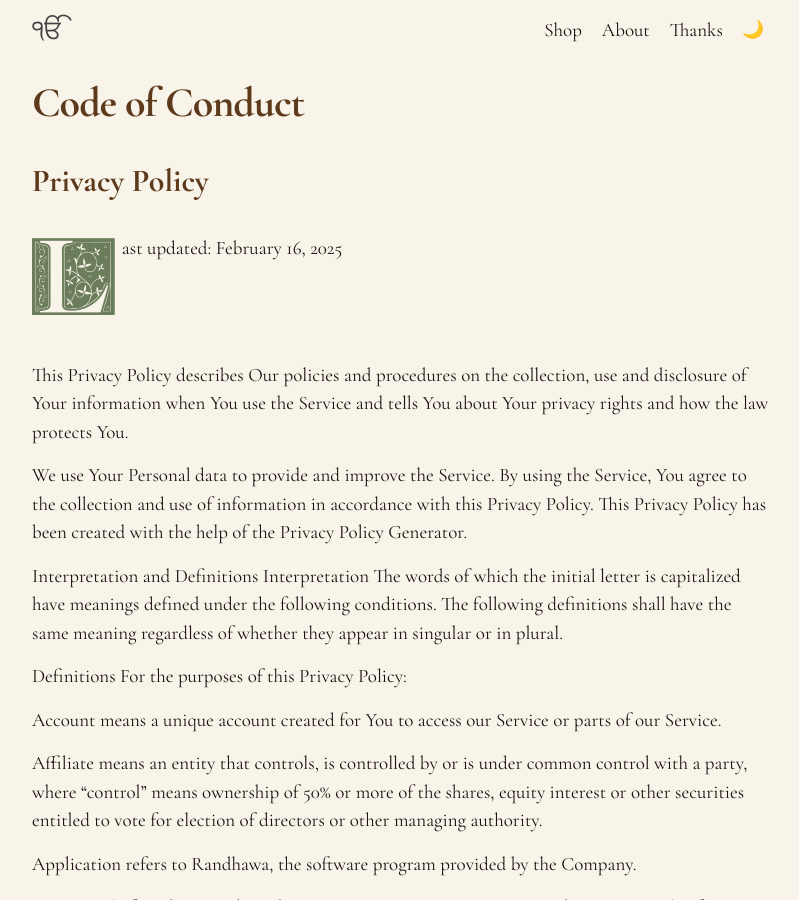
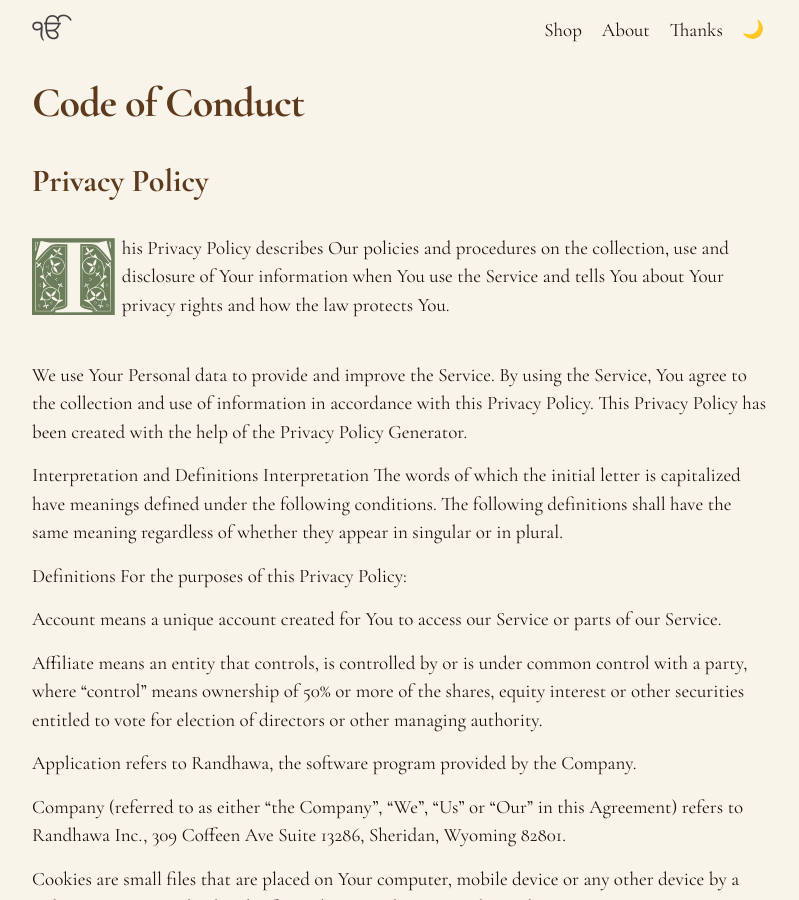
Before and after one commit to prabhchintan/prabhchintan.com, a Jekyll site: the page built from privacy.md, in a window 1280 px wide and 900 px high. Shown: the whole window, without its empty margins (238-1037 px from the left). Built offline with Jekyll 4.4.1, drawn with Linux system fonts in a browser that asks for light colours.

```diff
--- a/privacy.md
+++ b/privacy.md
@@ -5,7 +5,6 @@
 ---
 
 ## Privacy Policy
-Last updated: February 16, 2025
 
 This Privacy Policy describes Our policies and procedures on the collection, use and disclosure of Your information when You use the Service and tells You about Your privacy rights and how the law protects You.
 
```
